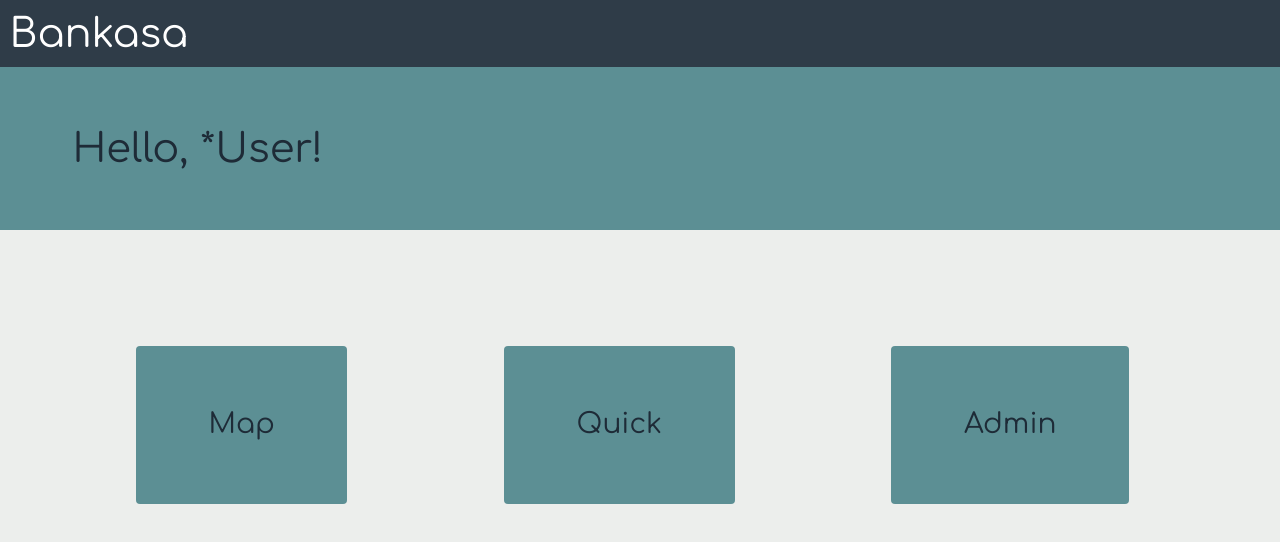
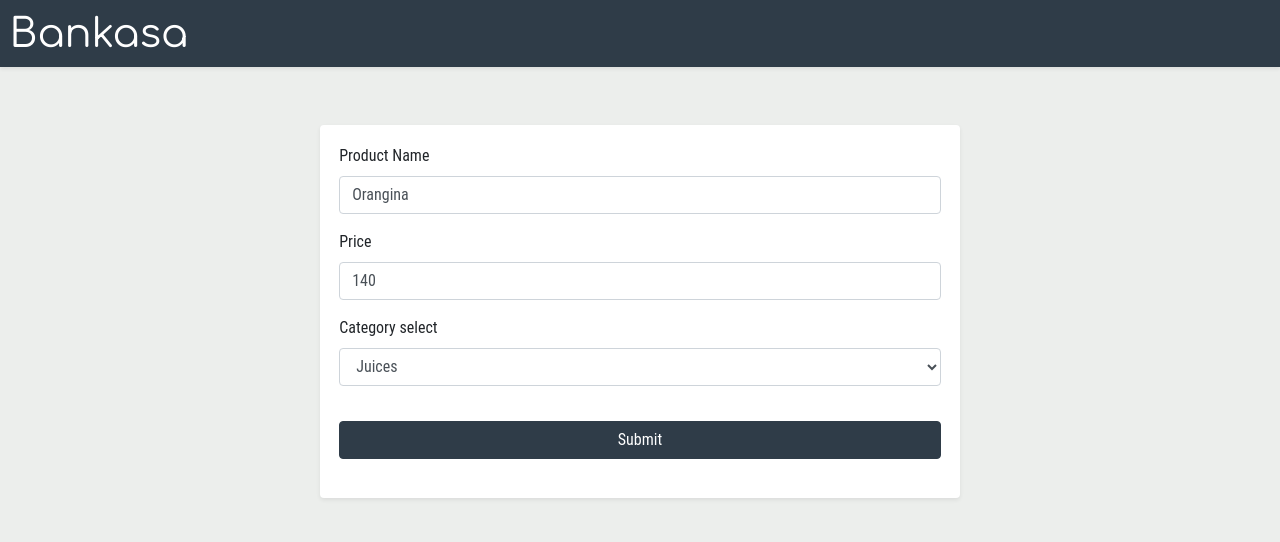
Before and after one commit to Bankacha/bankasa, a React (Create React App) app: page /admin/1/1 in a window 1280 px wide. Shown: the top 542 px of the page. Built offline with nearby package versions, Linux system fonts and the light colour scheme.

Commit message:
render product for edit

```diff
--- a/src/App.js
+++ b/src/App.js
@@ -27,8 +27,11 @@ function App() {
                     <Route path='/admin/products'>
                         <Products />
                     </Route>
-                    <Route exact path='/admin/create'>
-                        <ProductCreate />
+                    <Route exact path='/admin/:create'>
+                        <ProductCreate type={'create'} />
+                    </Route>
+                    <Route exact path='/admin/:edit/:id'>
+                        <ProductCreate type={'edit'}/>
                     </Route>
 
                     {/* PUBLIC PAGES */}
--- a/src/admin/pages/ProductCreate.js
+++ b/src/admin/pages/ProductCreate.js
@@ -3,19 +3,36 @@ import { addNewProduct } from "../../store/actions";
 import { Form, Button, Row, Col } from 'react-bootstrap';
 import { useForm } from "react-hook-form";
 import { getCategories } from "../../store/selectors";
+import { useParams } from "react-router";
+import { getProducts } from "../../store/selectors/products.selectors";
+import { useEffect } from "react";
 
-export const ProductCreate = () => {
+export const ProductCreate = ({ type }) => {
 
-    const dispatch = useDispatch()
-    const categories = useSelector(getCategories)
+    const dispatch = useDispatch();
+    const categories = useSelector(getCategories);
+    const products = useSelector(getProducts);
+    const params = useParams();
 
-    const { register, handleSubmit, watch, errors, reset } = useForm({
+    const productToEdit = products.find(product => product.id === params?.id)
+
+    useEffect(() => {
+        if (type === 'edit') {
+            setValue('name', `${productToEdit.name}`)
+            setValue('price', `${productToEdit.price}`)
+            setValue('category', `${productToEdit.category}`)
+        }
+    }, [])
+
+    const { register, handleSubmit, watch, errors, reset, setValue } = useForm({
         defaultValues: {
             name: null,
             price: null,
             category: categories[0].value
         }
     });
+
+    console.log(type, params.id, productToEdit)
 
     const onSubmit = data => {
         dispatch(addNewProduct({ ...data, price: +data.price }));
@@ -44,7 +61,7 @@ export const ProductCreate = () => {
 
                     <Form.Group className=''>
                         <Form.Label>Category select</Form.Label>
-                            <Form.Control name='category' as="select" defaultValue="pick one" ref={register({ required: true })}>
+                        <Form.Control name='category' as="select" ref={register({ required: true })}>
                             {
                                 categories?.map((c, i) => <option key={i} value={c.value}>{c.name}</option>)
                             }
--- a/src/admin/pages/Products.js
+++ b/src/admin/pages/Products.js
@@ -1,13 +1,14 @@
 import { Table, Row, Col, Button } from "react-bootstrap"
 import { useSelector, useDispatch } from "react-redux"
-import { Link } from "react-router-dom"
+import { Link, useHistory } from "react-router-dom"
 import { deleteProduct } from "../../store/actions"
 import { getProducts } from '../../store/selectors/products.selectors'
 
 export const Products = () => {
 
-    const dispatch = useDispatch()
-    const products = useSelector(getProducts)
+    const dispatch = useDispatch();
+    const products = useSelector(getProducts);
+    const history = useHistory();
 
     return (
         <div className="row mt-1">
@@ -45,7 +46,7 @@ export const Products = () => {
                                                         <td>{p.name}</td>
                                                         <td>{p.category}</td>
                                                         <td>{p.price}</td>
-                                                        <td><Button onClick=''>edit</Button></td>
+                                                        <td><Button onClick={() => history.push(`edit/${p.id}`)}>edit</Button></td>
                                                         <td><Button onClick={() => dispatch(deleteProduct(p.id))}>del</Button></td>
                                                     </tr>
                                                 )
```
Lines whose indentation alone changed are shown as unchanged.
